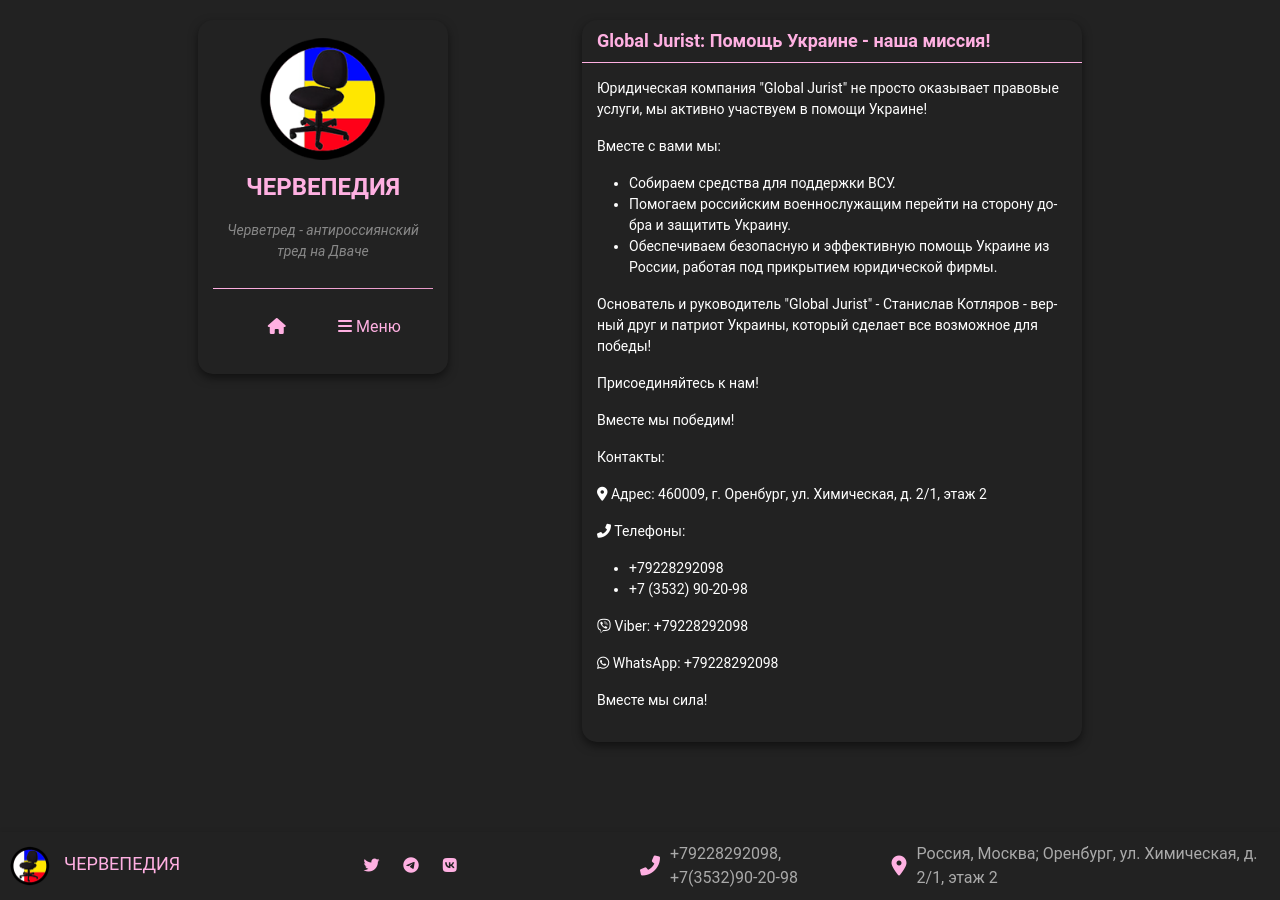
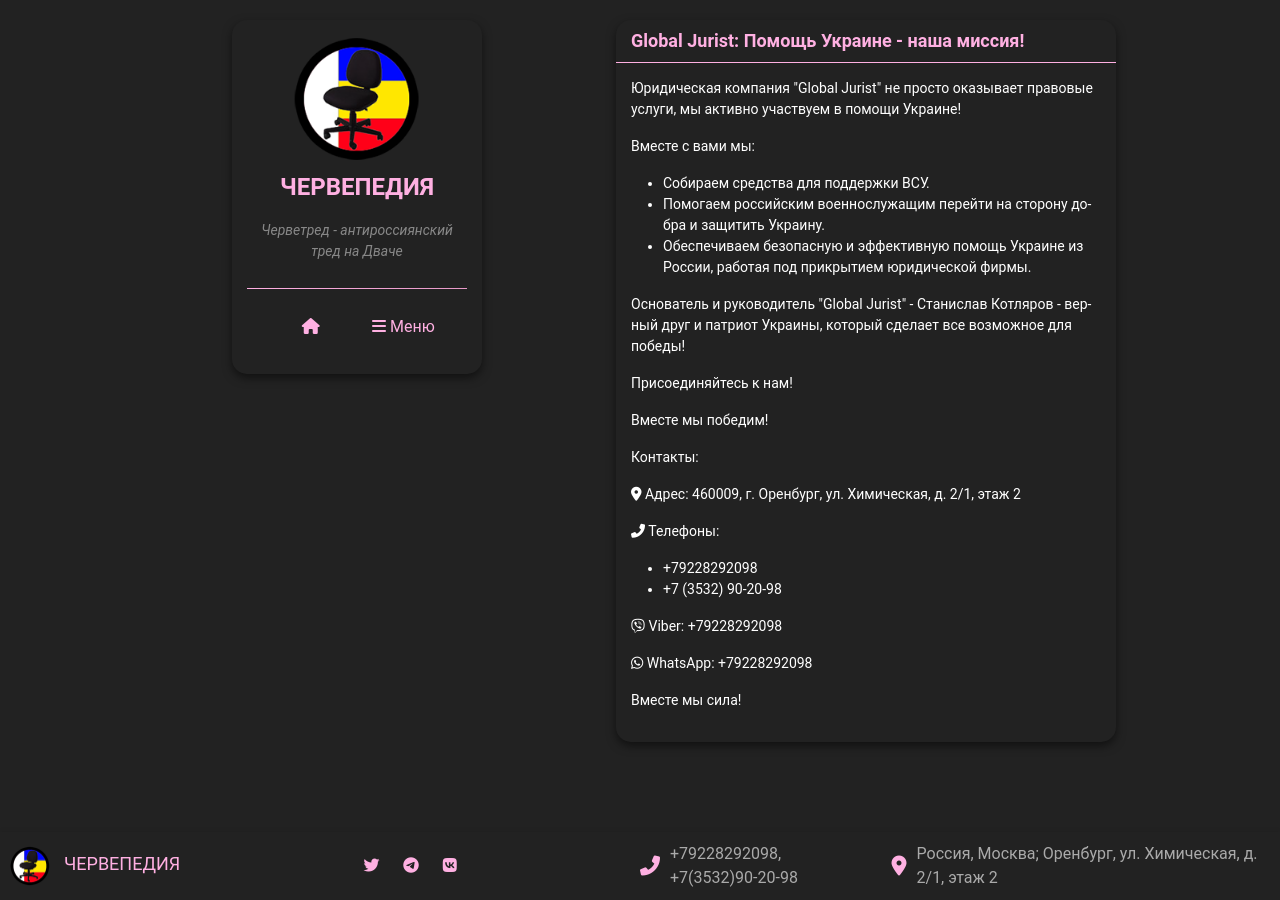
Before and after one commit to chervepedia/chervepedia.github.io, a Jekyll site: the page built from test.md, in a window 1280 px wide. Built offline with Jekyll 4.4.1, drawn with Linux system fonts in a browser that asks for light colours; comment, search, counter and statistics services are not loaded.

Commit message:
Update style.css

```diff
--- a/assets/css/style.css
+++ b/assets/css/style.css
@@ -24,7 +24,7 @@
     width: 100%;
     max-width: 1000px;
     margin-left: auto;
-    margin-right: auto;
+    margin-right: 30px;
 }
 
 /* Стили для сайдбара */
@@ -36,7 +36,7 @@
     position: sticky;
     top: 20px;
     width: 100%;
-    max-width: 250px; /* Ширина сайдбара */
+    max-width: 300px; /* Ширина сайдбара */
     margin-left: auto;
     margin-right: auto;
     box-shadow: 0px 4px 10px rgba(0, 0, 0, 0.5);
```
